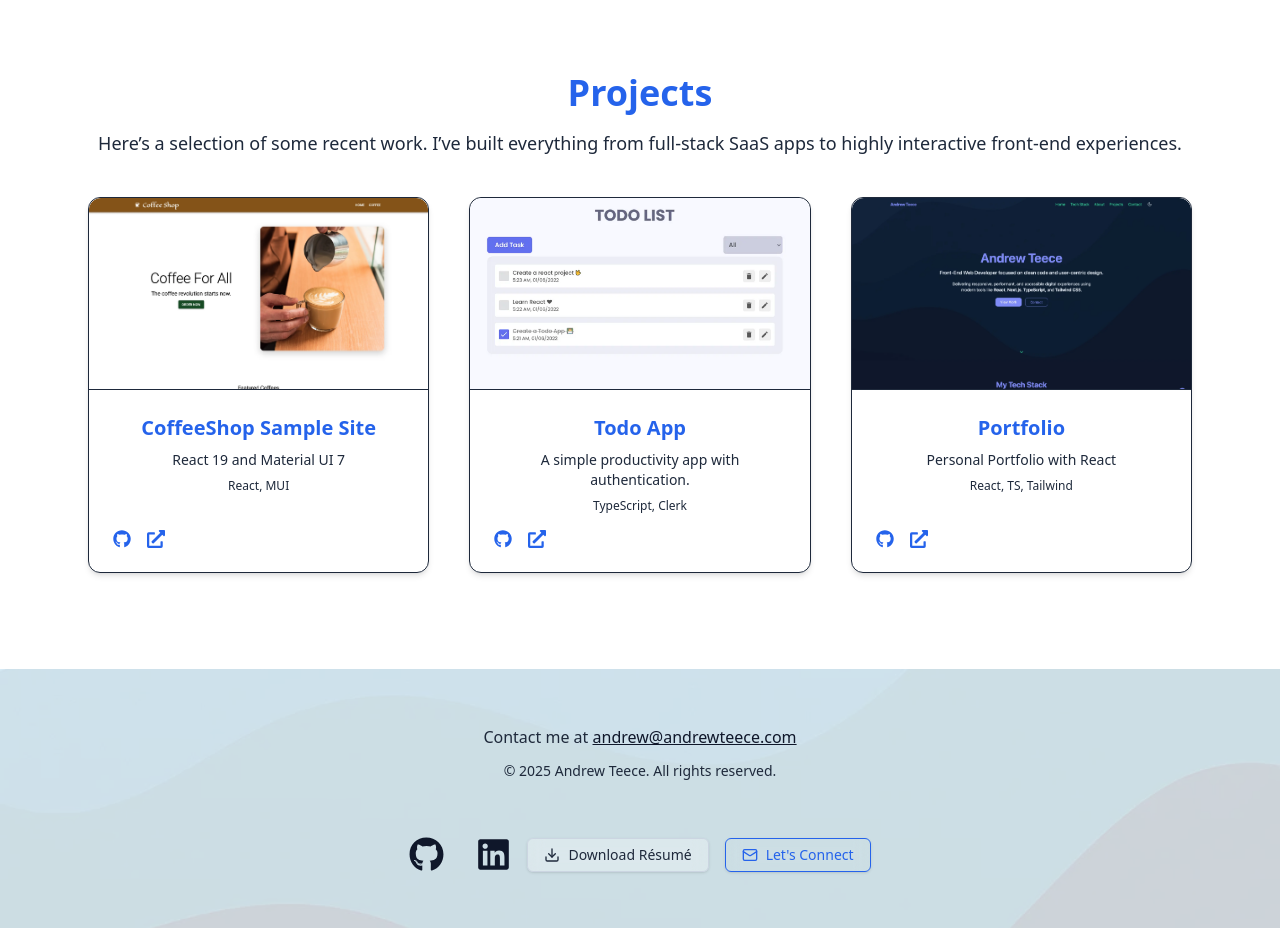
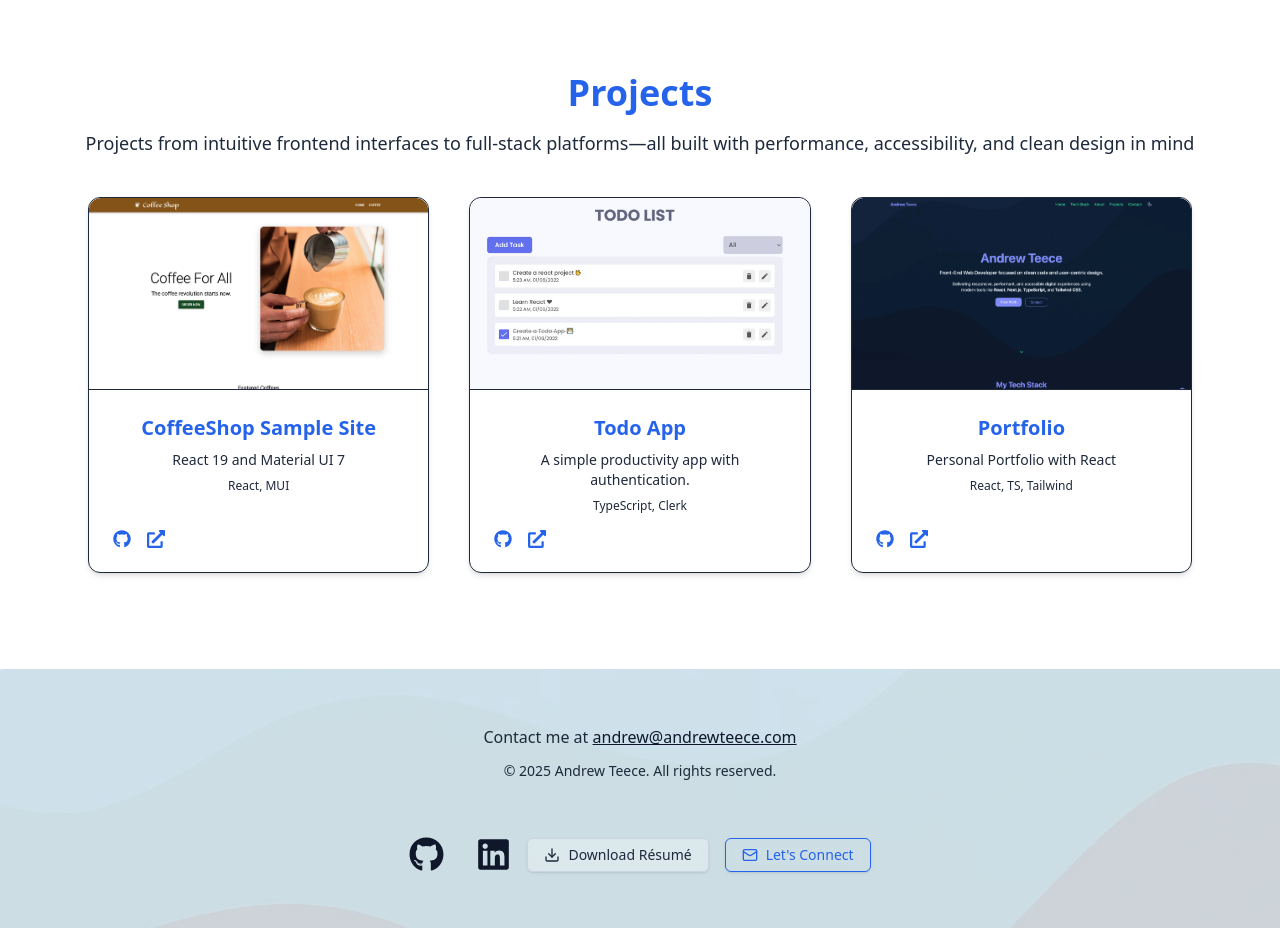
Before and after one commit to andrewteece/andrewteece-portfolio, a React (Vite) app: page / in a window 1280 px wide. Shown: the part 1880-2808 px from the top of the page. Built offline with nearby package versions, Linux system fonts and the light colour scheme.

Commit message:
fix alt text and changed Projects text

```diff
--- a/src/components/Hero/Hero.tsx
+++ b/src/components/Hero/Hero.tsx
@@ -24,7 +24,7 @@ export default function Hero() {
         <div className='absolute inset-0'>
           <img
             src='images/bg-waves.webp'
-            alt='Mesh gradient background'
+            alt='Big blue waves background'
             className='w-full h-full object-cover opacity-20 dark:opacity-10 z-0'
             loading='eager'
             decoding='async'
--- a/src/components/Projects.tsx
+++ b/src/components/Projects.tsx
@@ -36,8 +36,8 @@ export default function Projects() {
         Projects
       </h2>
       <p className='text-lg text-[var(--color-text)] mb-10'>
-        Here’s a selection of some recent work. I’ve built everything from
-        full-stack SaaS apps to highly interactive front-end experiences.
+        Projects from intuitive frontend interfaces to full-stack platforms—all
+        built with performance, accessibility, and clean design in mind
       </p>
 
       <div className='grid gap-10 md:grid-cols-2 xl:grid-cols-3 px-2'>
```
